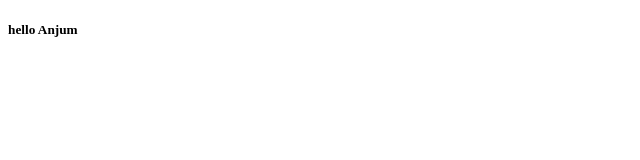
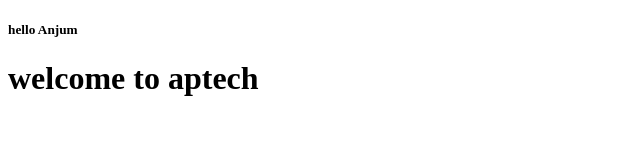
Before and after one commit to UmarAnjum512/anjum, a plain HTML site: page index.html in a window 1280 px wide. Shown: the whole page, without its empty margins (0-640 px from the left). Drawn offline with Linux system fonts and the light colour scheme.

Commit message:
new changes

```diff
--- a/index.html
+++ b/index.html
@@ -7,5 +7,6 @@
 </head>
 <body>
     <h5>hello Anjum</h5>
+    <h1>welcome to aptech</h1>
 </body>
 </html>
```
